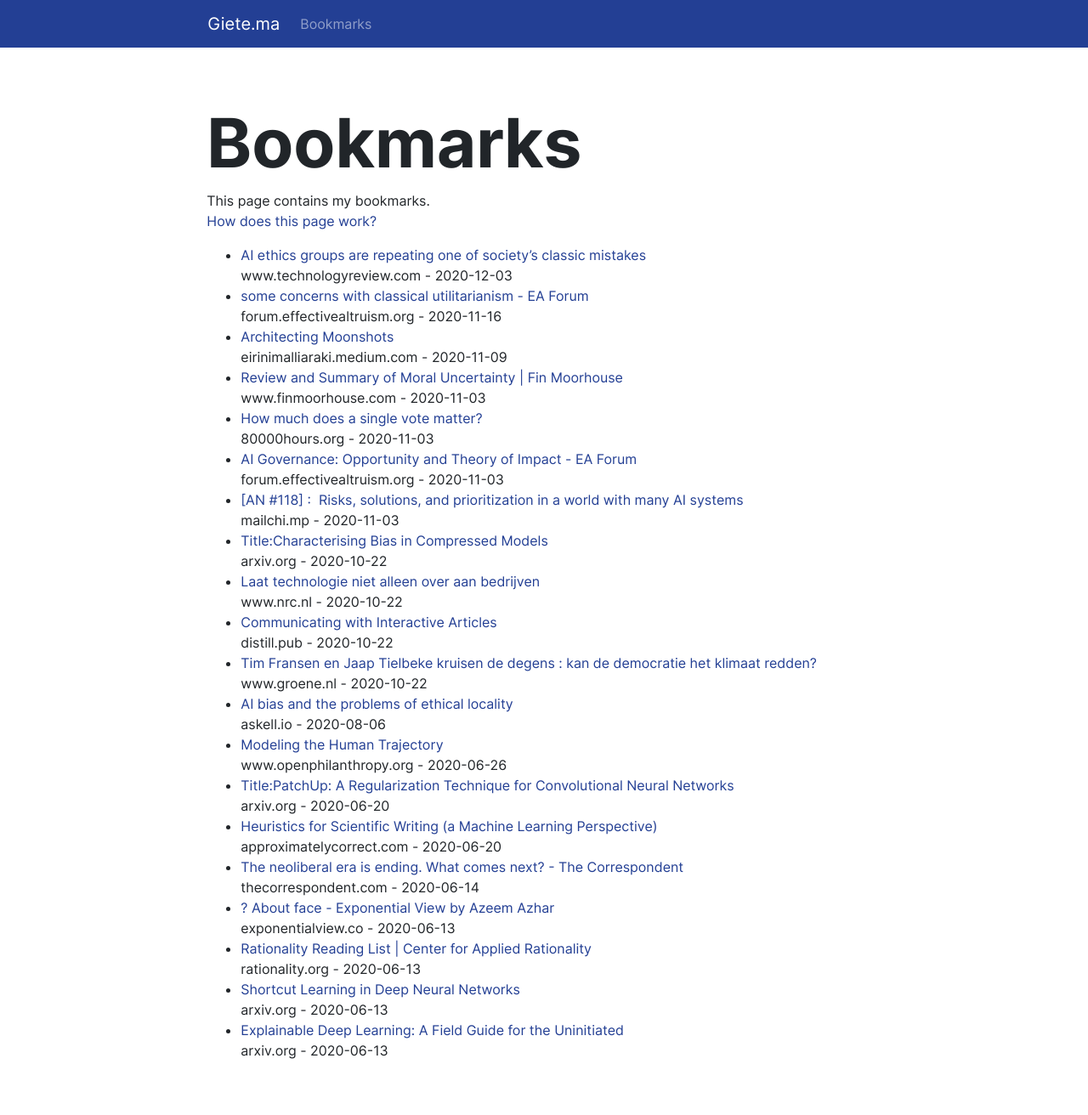
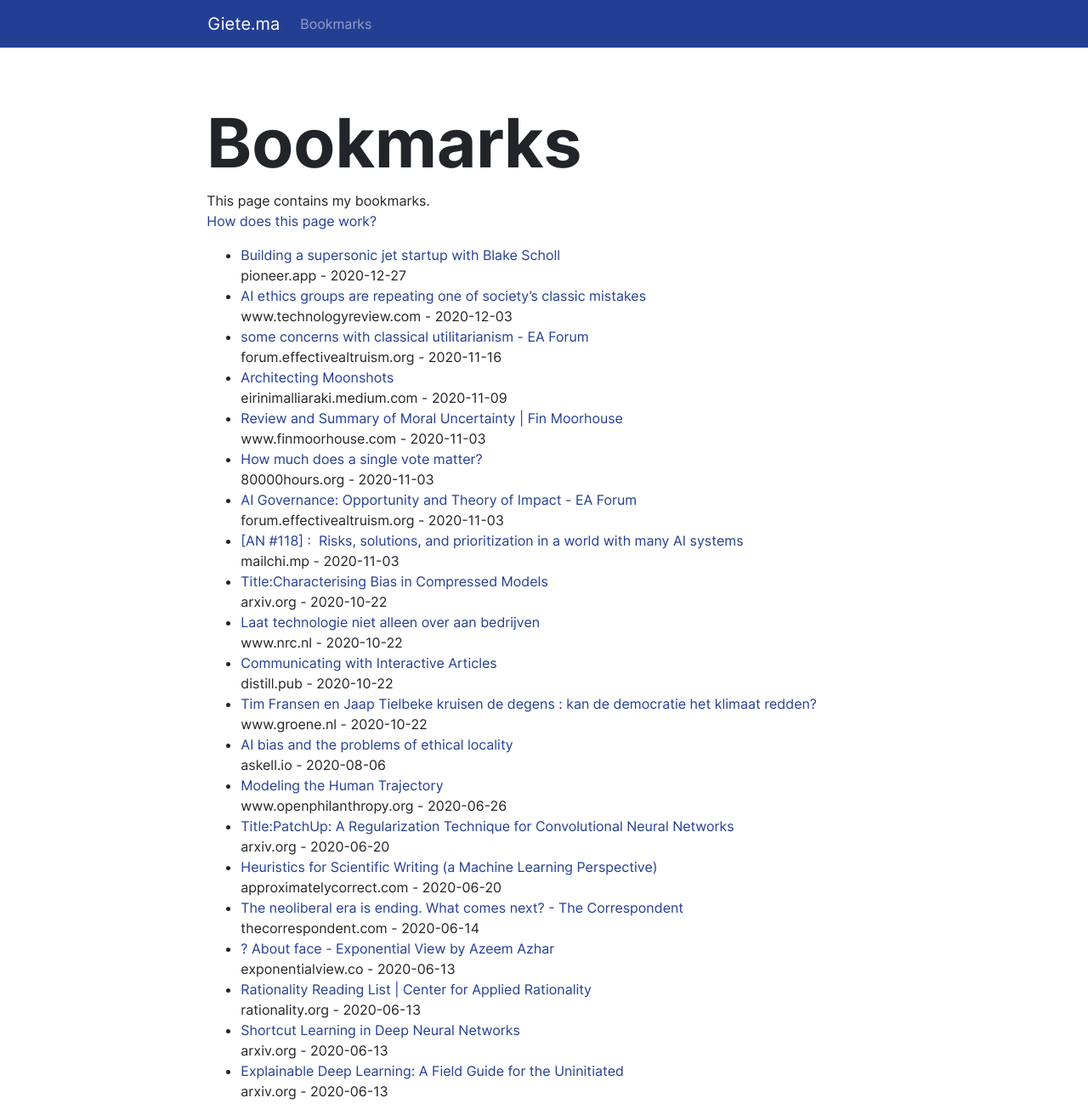
Before and after one commit to gietema/gietema.github.io, a Jekyll site: the page built from bookmarks.html, in a window 1280 px wide. Shown: the whole page at 85% size. Built offline with Jekyll 4.4.1, drawn with Linux system fonts in a browser that asks for light colours; nearby versions of some CDN libraries; before the commit the page ends 1264 px from its top, so only the background shows below that.

Commit message:
Update bookmarks

```diff
--- a/bookmarks.html
+++ b/bookmarks.html
@@ -8,6 +8,7 @@ This page contains my bookmarks.
     <a href="/posts/2020/06/13/publishing-bookmarks.html">How does this page work?</a>
 </p>
 <ul>
+<li><a href="https://pioneer.app/blog/building-a-supersonic-jet-startup-with-blake-scholl/" target="_blank">Building a supersonic jet startup with Blake Scholl</a><br>pioneer.app - 2020-12-27</li>
 <li><a href="https://www.technologyreview.com/2020/09/14/1008323/ai-ethics-representation-artificial-intelligence-opinion/" target="_blank">AI ethics groups are repeating one of society’s classic mistakes</a><br>www.technologyreview.com - 2020-12-03</li>
 <li><a href="https://forum.effectivealtruism.org/posts/MhsJgYRarrtGdTv8S/some-concerns-with-classical-utilitarianism" target="_blank">some concerns with classical utilitarianism - EA Forum</a><br>forum.effectivealtruism.org - 2020-11-16</li>
 <li><a href="https://eirinimalliaraki.medium.com/architecting-moonshots-104b0be22761" target="_blank">Architecting Moonshots</a><br>eirinimalliaraki.medium.com - 2020-11-09</li>
```
